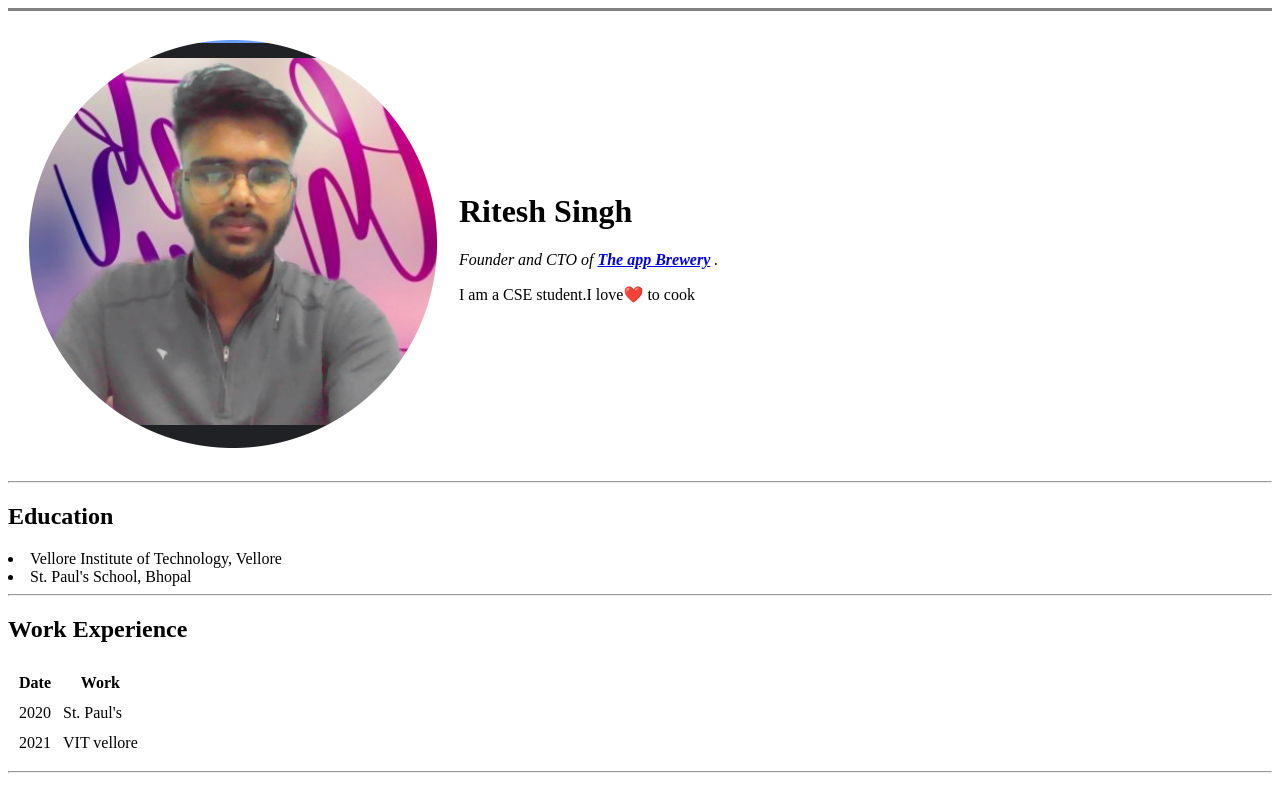
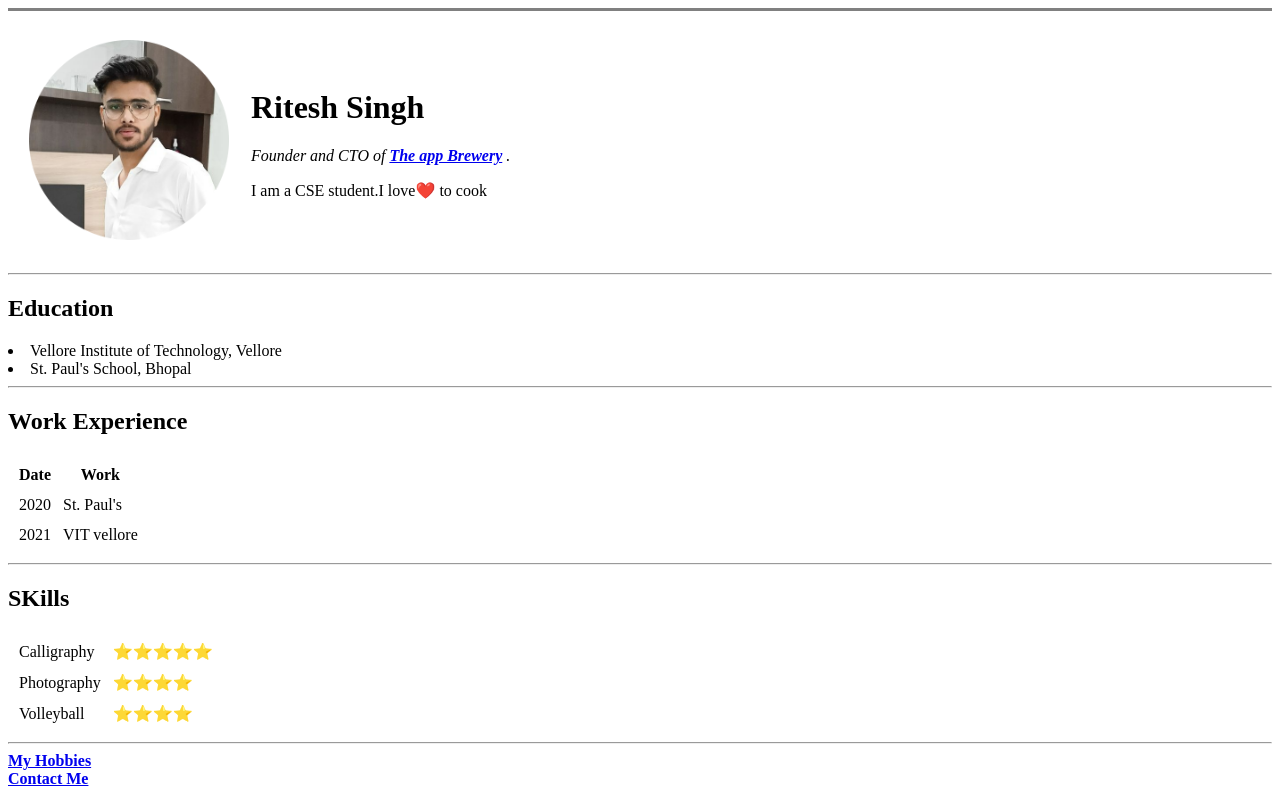
Before and after one commit to ritesh1503/cv, a plain HTML site: page index.html in a window 1280 px wide. Shown: the top 790 px of the page. Drawn offline with Linux system fonts and the light colour scheme.

Commit message:
Profile pic update

```diff
--- a/index.html
+++ b/index.html
@@ -10,7 +10,7 @@
     <!-- <img src="https://images.unsplash.com/photo-1614160859544-177611d11f6b?ixlib=rb-4.0.3&ixid=MnwxMjA3fDB8MHxwaG90by1wYWdlfHx8fGVufDB8fHx8&auto=format&fit=crop&w=386&q=80" alt="embessedar image"> -->
    <table cellspacing="20px">
    <tr>
-    <td> <img src="te1.png" alt=""></td>
+    <td> <img src="prf.png" alt="" height="200px"></td>
     <td><h1>Ritesh Singh</h1>
       <p> <em>Founder and CTO of <strong> <a href="https://appbrewery.com/">The app Brewery</a>
        </strong>.</em></p>
```
